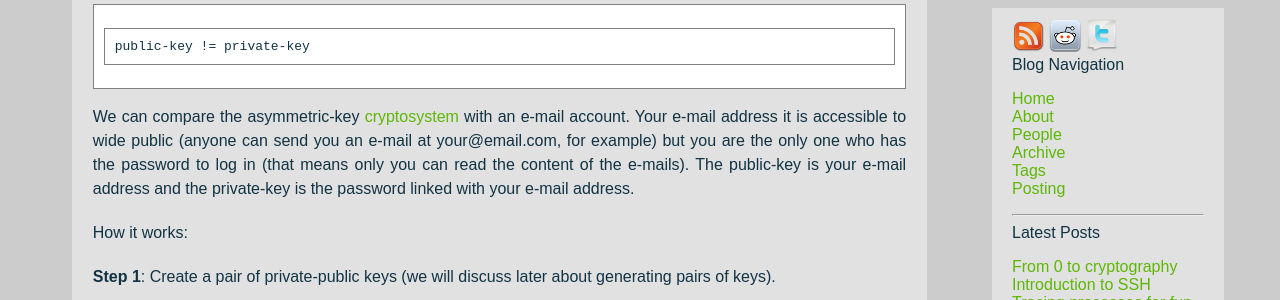
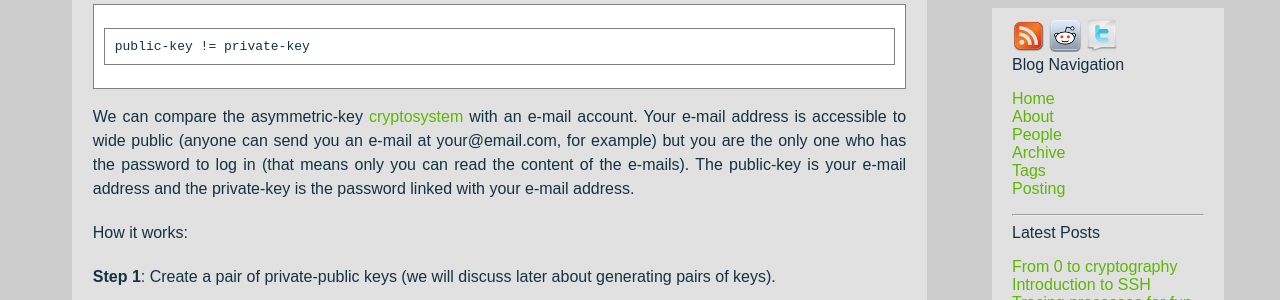
Before and after one commit to rosedu/techblog, a Jekyll site: the page built from _posts/2012-09-18-from-0-to-cryptography.markdown, in a window 1280 px wide and 900 px high, scrolled down 3701 px. Shown: the part 152-452 px from the top of the window. Built offline with Jekyll 4.4.1, drawn with Linux system fonts in a browser that asks for light colours; some of the changed text lies outside the part shown.

```diff
--- a/_posts/2012-09-18-from-0-to-cryptography.markdown
+++ b/_posts/2012-09-18-from-0-to-cryptography.markdown
@@ -96,7 +96,7 @@ Bob can safely exchange the symmetric-key we were talking in a previous
 chapter, because they can encrypt and decrypt any message (sent through a
 communication channel) using the above **secret colour**.
 
-And here comes math. It it always about math when we do not have enough
+And here comes math. It is always about math when we do not have enough
 colours.
 
 **Step 1**: Alice and Bob come to an agreement for two large numbers: one
@@ -185,7 +185,7 @@ linked.
     public-key != private-key
 
 We can compare the asymmetric-key [cryptosystem][cryptosys] with an e-mail
-account. Your e-mail address it is accessible to wide public (anyone can send
+account. Your e-mail address is accessible to wide public (anyone can send
 you an e-mail at your@email.com, for example) but you are the only one who has the
 password to log in (that means only you can read the content of the e-mails).
 The public-key is your e-mail address and the private-key is the password
```
Also changed, not shown: other parts of _posts/2012-09-18-from-0-to-cryptography.markdown (+2 -2 lines).
